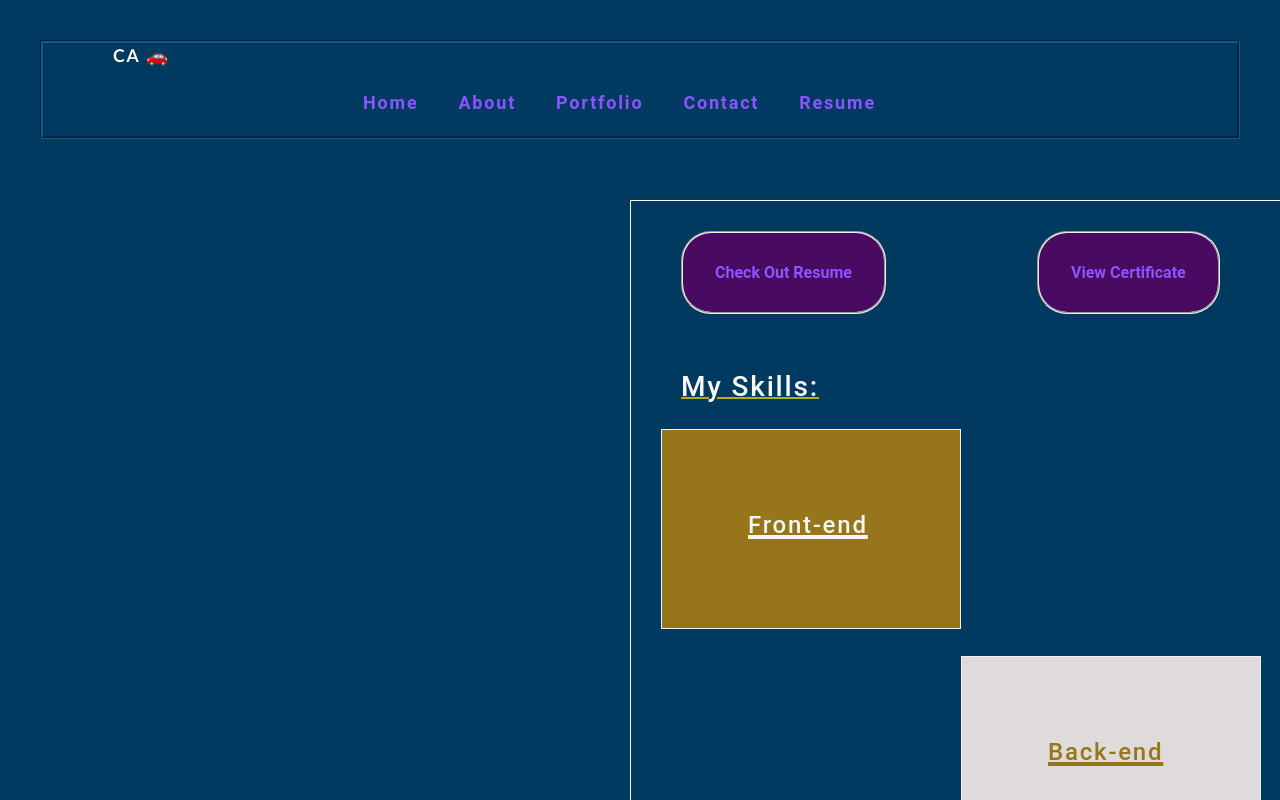
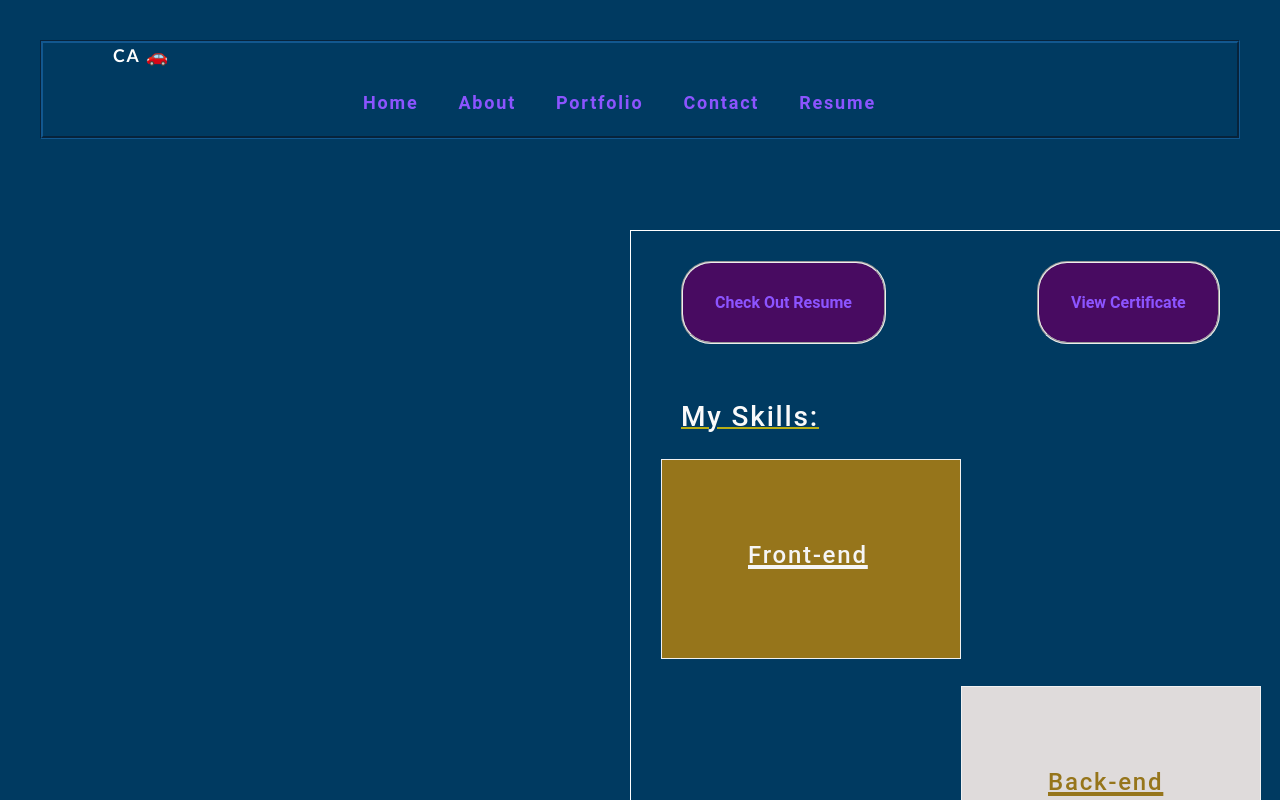
Before and after one commit to candre02/react-portfolio, a React (Create React App) app: page /resume in a window 1280 px wide. Shown: the top 800 px of the page. Built offline with nearby package versions, Linux system fonts and the light colour scheme.

Commit message:
edited the top styling of the resume container

```diff
--- a/src/index.css
+++ b/src/index.css
@@ -437,8 +437,7 @@ button {
   /* justify-content:space-around 12px; */
   padding: 30px;
   padding-top: 10px;
-  top: 100px;
-
+  top: 130px;
   bottom: -20px;
 }
 
```
